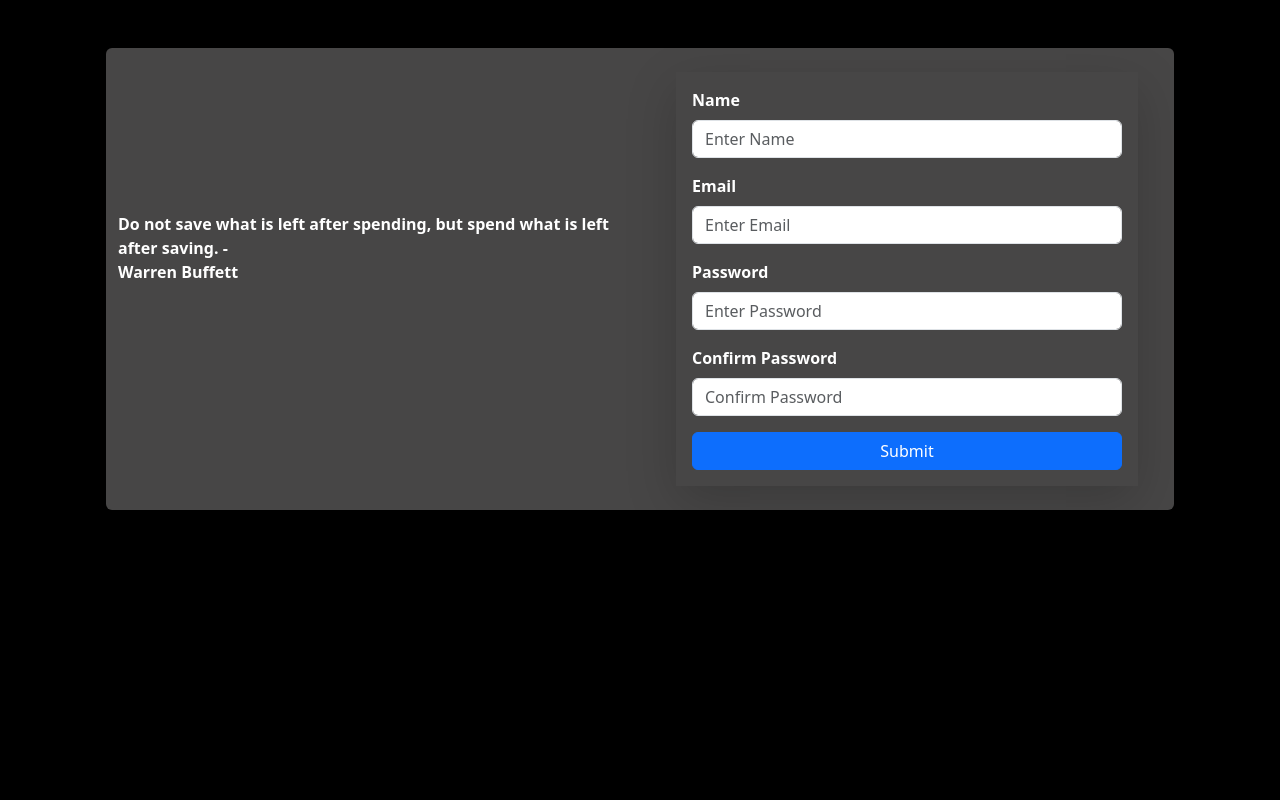
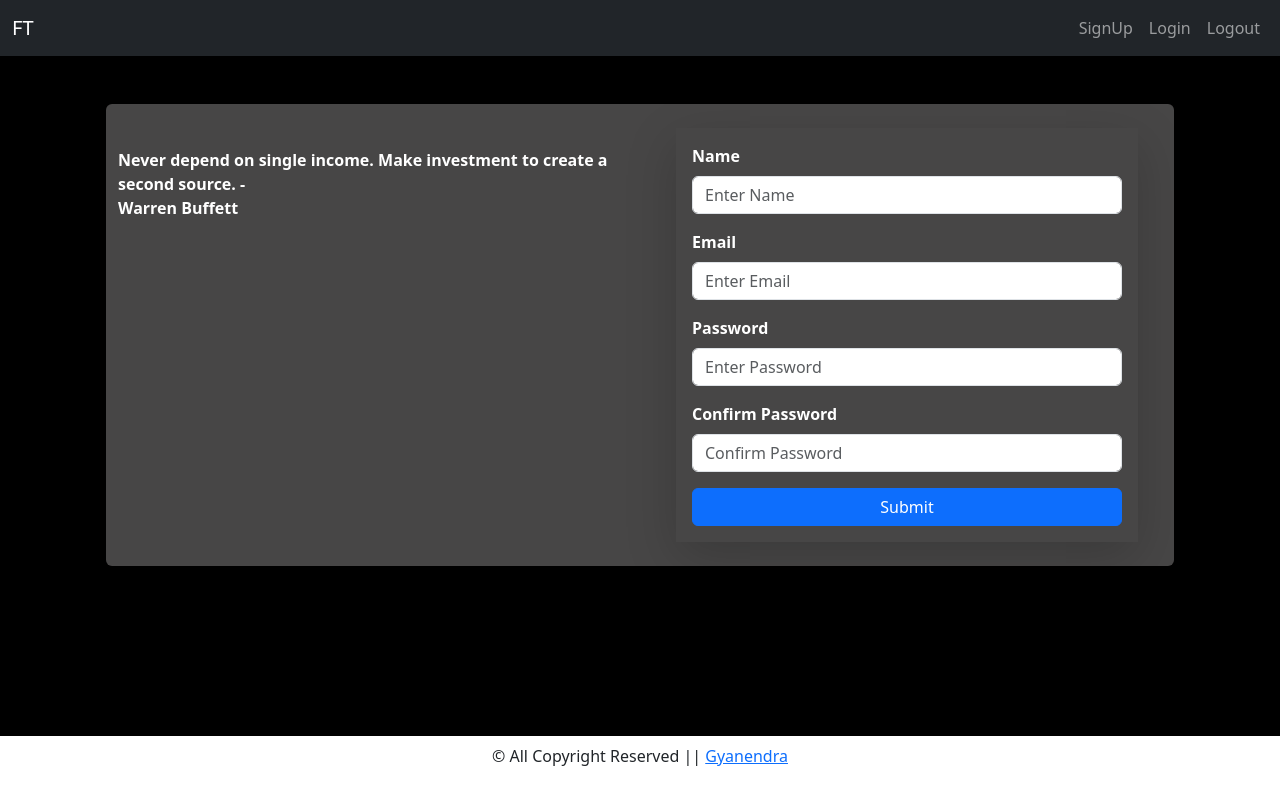
Before and after one commit to gyanendrapoudel/Finance-Tracker-, a React (Vite) app: page /signup in a window 1280 px wide. Built offline with nearby package versions, Linux system fonts and the light colour scheme.

Commit message:
layout of Navbar, footer and pages using react router dom

```diff
--- a/src/App.css
+++ b/src/App.css
@@ -1,9 +1,11 @@
 .wrapper{
     background-color: black;
-    min-height: 100vh;
+    min-height: calc(100vh - 120px);
     color: white;
+
 }
 .main{
     background-color: rgb(71, 70, 70);
 
+
 }
--- a/src/App.jsx
+++ b/src/App.jsx
@@ -7,6 +7,7 @@ import { ToastContainer, toast } from 'react-toastify'
 import 'react-toastify/dist/ReactToastify.css'
 import Login from './Pages/Login'
 import SignUp from './Pages/SignUp'
+import Layout from './Pages/Layout'
 
 function App() {
 
@@ -14,8 +15,10 @@ function App() {
     <>
       <ToastContainer />
       <Routes>
-        <Route index element={<Login />} />
-        <Route  path='signup' element={<SignUp />} />
+        <Route path='/' element={<Layout/>}>
+          <Route index element={<Login />} />
+          <Route path="signup" element={<SignUp />} />
+        </Route>
       </Routes>
     </>
   )
--- /dev/null
+++ b/src/Pages/Layout.jsx
@@ -0,0 +1,17 @@
+import { Outlet } from "react-router-dom"
+import Header from "../components/Header"
+import Footer from "../components/Footer"
+import  Container  from "react-bootstrap/Container"
+
+const Layout = () => {
+  return (
+    <>
+      <Header />
+      <div className="wrapper">
+        <Outlet />
+      </div>
+      <Footer />
+    </>
+  )
+}
+export default Layout
--- a/src/Pages/Login.jsx
+++ b/src/Pages/Login.jsx
@@ -1,6 +1,8 @@
+import Container  from "react-bootstrap/Container"
 const Login = () => {
+
   return (
-    <div>Login</div>
+    <Container>Login</Container>
   )
 }
 export default Login
--- a/src/Pages/SignUp.jsx
+++ b/src/Pages/SignUp.jsx
@@ -6,16 +6,18 @@ import Form from "../components/Form.jsx"
 const SignUp = () => {
 
   return (
-    <div className="wrapper ">
-      <Container className="p-5">
-        <Row className=" main rounded fw-bolder">
-          <Col>
+
+      <Container className="p-5 ">
+        <Row className=" main  rounded fw-bolder" >
+          <Col md={6}>
             <FinancialTips />
           </Col>
-          <Col><Form/></Col>
+          <Col md={6}>
+            <Form />
+          </Col>
         </Row>
       </Container>
-    </div>
+
   )
 }
 export default SignUp
--- a/src/components/FinancialTips.jsx
+++ b/src/components/FinancialTips.jsx
@@ -28,15 +28,15 @@ const financialTips = [
 ]
 const FinancialTips = () => {
     const [quote, setQuote] = useState(financialTips[0])
-    // useEffect(()=>{
-    //     setInterval(()=>{
-    //      setQuote(financialTips[Math.floor(Math.random()*financialTips.length)])
-    //     },3000)
-    // },[])
+    useEffect(()=>{
+        setInterval(()=>{
+         setQuote(financialTips[Math.floor(Math.random()*financialTips.length)])
+        },3000)
+    },[])
   return (
     <div
-      className=" d-flex flex-column justify-content-center"
-      style={{ height: '50vh' }}
+      className=" d-flex flex-column justify-content-center "
+      style={{ height: '20vh' }}
     >
 
         {quote.tip} -<span className="fw-bold">{quote.person}</span>
--- /dev/null
+++ b/src/components/Footer.jsx
@@ -0,0 +1,11 @@
+import Container from 'react-bootstrap/Container'
+
+const Footer = () => {
+  return (
+    <Container className="text-center p-2 " >
+      &#169; All Copyright Reserved ||{' '}
+      <a href="https://www.gyanendrapoudel.com/">Gyanendra</a>
+    </Container>
+  )
+}
+export default Footer
--- a/src/components/Form.jsx
+++ b/src/components/Form.jsx
@@ -1,6 +1,6 @@
 import Button from 'react-bootstrap/Button'
 import Form from 'react-bootstrap/Form'
-import { fetchUser } from './axios'
+import { createUser } from '../utils/axios'
 import FormInput from './FormInput'
 import { Placeholder } from 'react-bootstrap'
 import { useState } from 'react'
@@ -35,12 +35,15 @@ function BasicExample() {
     setForm({ ...form, [name]: value })
   }
 
-  const handleOnSubmit = (e)=>{
+  const handleOnSubmit = async (e)=>{
     e.preventDefault();
     const{confirmPassword, ...rest}= form
     if(confirmPassword !== rest.password) {
       return toast.error("Password does not match!")
     }
+
+      const {status, message} = await createUser(rest)
+      toast[status](message)
   }
 
 
--- a/src/components/FormInput.jsx
+++ b/src/components/FormInput.jsx
@@ -4,7 +4,7 @@ const FormInput = ({label, ...rest}) => {
     <Form.Group className="mb-3" controlId="formBasicEmail">
       <Form.Label>{label}</Form.Label>
       <Form.Control
-        required={true}
+        // required={true}
         {...rest}
       />
     </Form.Group>
--- /dev/null
+++ b/src/components/Header.jsx
@@ -0,0 +1,35 @@
+
+
+
+
+import Container from 'react-bootstrap/Container';
+import Nav from 'react-bootstrap/Nav';
+import Navbar from 'react-bootstrap/Navbar';
+import NavDropdown from 'react-bootstrap/NavDropdown';
+import { Link } from 'react-router-dom';
+
+const Header=()=> {
+  return (
+    <Navbar expand="lg" variant="dark" className="bg-dark">
+      <Container fluid>
+        <Navbar.Brand href="#home">FT</Navbar.Brand>
+        <Navbar.Toggle aria-controls="basic-navbar-nav" />
+        <Navbar.Collapse id="basic-navbar-nav">
+          <Nav className="ms-auto">
+            <Link className="nav-link" to="/signup">
+              SignUp
+            </Link>
+            <Link className="nav-link" to="/">
+              Login
+            </Link>
+            <Link className="nav-link" to="/">
+              Logout
+            </Link>
+          </Nav>
+        </Navbar.Collapse>
+      </Container>
+    </Navbar>
+  )
+}
+
+export default Header;
--- /dev/null
+++ b/src/utils/axios.js
@@ -0,0 +1,25 @@
+import axios from "axios";
+
+const apiEP = 'http://localhost:8000/api/v1'
+
+const userAPICall= async(method,obj,url)=> {
+    try {
+        const response = await axios({
+            method,
+            url,
+            data:obj
+        })
+        return response.data
+    } catch (error) {
+        console.log(error.message)
+        return {
+            status:"error",
+            message:error.message
+        }
+    }
+}
+
+export const  createUser = async (user)=>{
+ const postAPIEP = apiEP+"/users"
+ return userAPICall('post', user, postAPIEP)
+}
```
Also changed, not shown: 1 other file (tests, documents, lock files or other folders).
